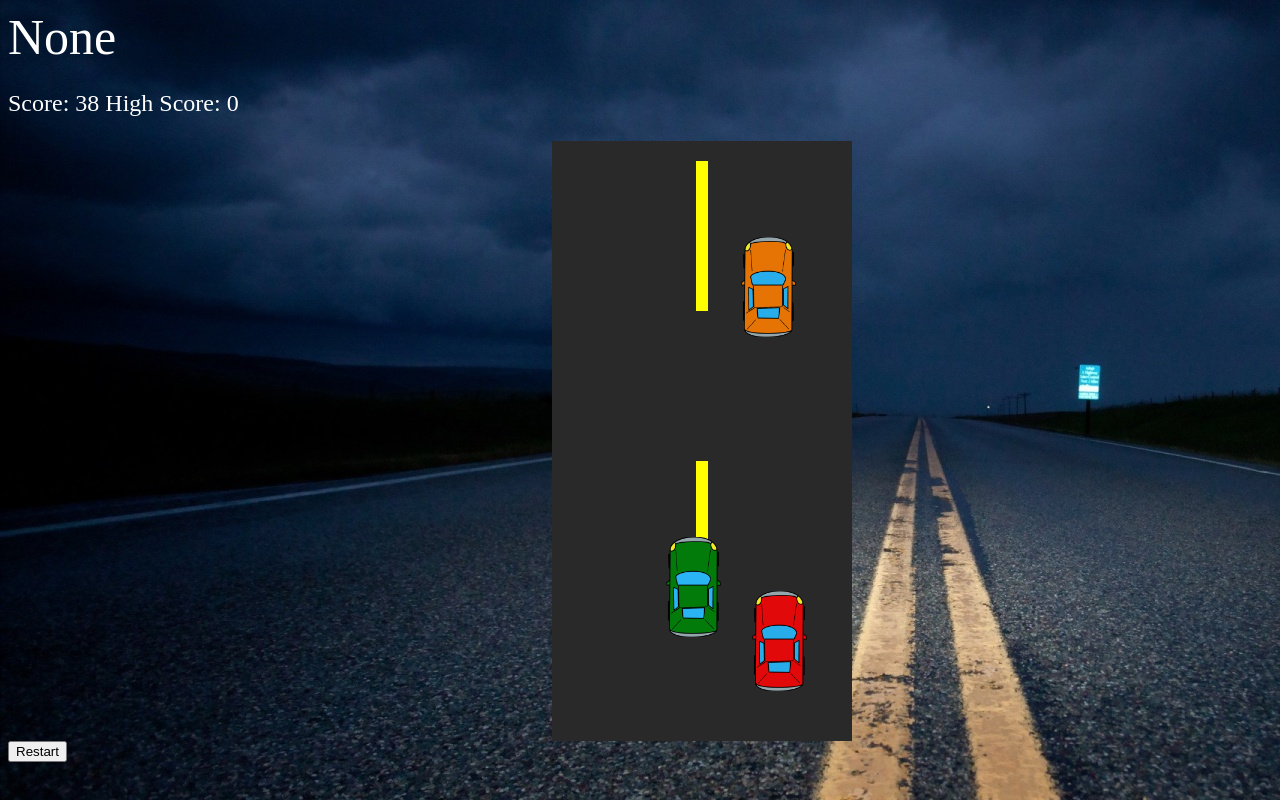
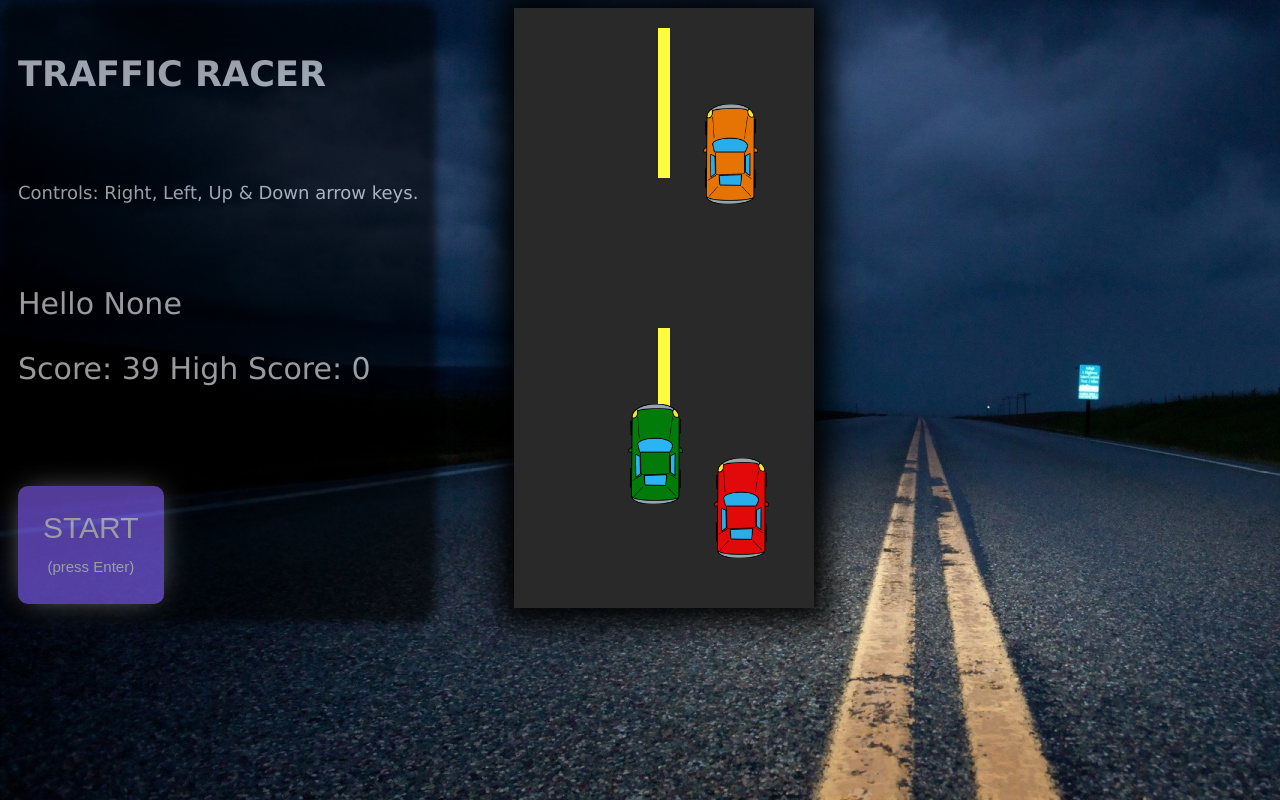
Before and after one commit to Kattkovacs/javascript-game-drivers, a Flask app: page /game in a window 1280 px wide. Run offline with Flask 2, Linux system fonts and the light colour scheme.

Commit message:
restart button and visual upgrade

```diff
--- a/server.py
+++ b/server.py
@@ -16,5 +16,4 @@
 
 
 if __name__ == '__main__':
-    app.run(debug=True,
-            port=5000)
+    app.run(debug=True)
--- a/static/css/style.css
+++ b/static/css/style.css
@@ -1,15 +1,25 @@
 body {
     background: url("/static/img/background.jpg");
+}
+
+h1 {
+    text-align: center;
+    color: white;
+}
+
+form {
+    text-align: center;
 }
 
 #road {
     position: relative;
     height: 600px;
     width: 300px;
-    left: 43%;
-    margin-top: 20px;
+    left: 40%;
+    margin-top: 5px;
     background-color: #292929;
     overflow: hidden;
+    box-shadow: 0px 1px 30px 15px black;
 }
 
 .line{
@@ -17,22 +27,22 @@
     height: 150px;
     width: 4%;
     margin-left: 48%;
-    background: yellow;
+    background: #fffc40;
 }
 
 #line-1{
     top: -150px;
-    color: yellow;
+    color: #fffc40;
 }
 
 #line-2{
     top: 150px;
-    color: yellow;
+    color: #fffc40;
 }
 
 #line-3{
     top: 450px;
-    color: yellow;
+    color: #fffc40;
 }
 
 #player {
@@ -77,41 +87,46 @@
     top: -500px;
     left: 13%;
 }
-
-#score{
-    font-size: x-large;
+#restart-div {
+    position: absolute;
+    height: 100%;
+    width: 100%;
+    background-color: #292929;
     color: white;
+    font-family: sans-serif;
+    font-size: 40px;
+    text-align: center;
+    display: none;
 }
 
-
-#high-score{
-    font-size: x-large;
+#restart {
+    border: none;
+    padding: 25px;
     color: white;
+    background-color: #8a64ff;
+    font-size: 30px;
+    margin-top: 25%;
+    box-shadow: 0px 0px 30px -10px white;
+    border-radius: 10px;
 }
-
-
-#player-name {
-    font-size: 50px;
+.small-text{
+    font-size: 15px;
+}
+#score-div{
+    position: absolute;
+    margin-top: 0%;
+    margin-left: 0%;
+    font-size: 30px;
+    font-family: 'Ubuntu', 'Lucida Grande', 'Lucida Sans Unicode', 'Geneva', 'Verdana', sans-serif;
+    background-color: black;
+    opacity: 60%;
     color: white;
+    padding: 10px;
+    box-shadow: 0px 1px 8px 8px black;
+    border-radius: 10px;
 }
-
-.labels {
-    font-size: x-large;
-    color: white;
+#help{
+	text-align: center;
+    font-size: large;
+    padding-top: 0;
 }
-
-h1 {
-    font-size: 100px;
-    text-align: center;
-    color: white;
-}
-
-.player-name {
-    text-align:center;
-}
-
-h2 {
-    color: white;
-    text-align: center;
-    color: yellow;
-}
--- a/static/js/game.js
+++ b/static/js/game.js
@@ -4,7 +4,8 @@
 const car2 = document.querySelector('#car-2');
 const car3 = document.querySelector('#car-3');
 const restartDiv = document.querySelector('#restart-div');
-const restartBtn = document.querySelector('#restart-btn');
+const restartBtn = document.querySelector('#restart');
+let audio1 = document.getElementById("audio");
 let gameOver = false;
 let scoreCounter = 0;
 let score = document.querySelector('#score');
@@ -14,13 +15,19 @@
 let moveRight = false;
 let moveUp = false;
 let moveDown = false;
-let highScore = parseInt(localStorage.getItem('high-score'));
-highScore.innerHTML = String(highScore);
+let highScore = document.querySelector(('#high-score'))
+
+// if (!(window.localStorage.getItem('high-score'))) {
+//     window.localStorage.setItem('high-score', '0');
+// }
+// let highScore = parseInt(window.localStorage.getItem('high-score'));
+// document.querySelector('#high-score').innerHTML = String(highScore);
 
 
 
 document.addEventListener('keydown', keyDownHandler);
 document.addEventListener('keyup', keyUpHandler);
+restartBtn.addEventListener('click', gameRestart);
 
 function keyDownHandler(e) {
     if (gameOver === false) {
@@ -56,13 +63,6 @@
         }
 }
 
-
-// function getStyle(selector) {
-//     const elem = document.querySelector(selector);
-//     const style = getComputedStyle(elem);
-//     return style;
-// }
-
 function lineMove(line) {
     const elem = document.querySelector(line);
     const style = getComputedStyle(elem);
@@ -79,7 +79,7 @@
         let carCurrentTop = parseInt(style.top);
         if (carCurrentTop > 600) { //road.height
             carCurrentTop = -300;
-            let carLeft = parseInt(Math.random() * (300 - 70)); //road.width - car.width
+            let carLeft = parseInt(Math.random() * (300 - 55)); //road.width - car.width
             elem.style.left = String(carLeft) + 'px';
         }
         elem.style.top = String(carCurrentTop + speed) + 'px';
@@ -89,7 +89,7 @@
     const elem = document.querySelector('#player');
     const style = getComputedStyle(elem);
     let leftPosition = parseInt(style.left);
-    if (gameOver === false && leftPosition > -10) {
+    if (gameOver === false && leftPosition > 0) {
         elem.style.left = String(leftPosition - 5) + 'px';
         moveLeft = requestAnimationFrame(left);
     }
@@ -99,7 +99,7 @@
     const elem = document.querySelector('#player');
     const style = getComputedStyle(elem);
     let leftPosition = parseInt(style.left);
-    if (gameOver === false && leftPosition < 302 - 70) { //road.width - car.width
+    if (gameOver === false && leftPosition < 300 - 55) { //road.width - car.width
         elem.style.left = String(leftPosition + 5) + 'px';
         moveRight = requestAnimationFrame(right);
     }
@@ -136,9 +136,11 @@
         speed++;
         lineSpeed++;
     }
-    if (scoreCounter % 20 == 0) {
-        let playerScore = scoreCounter / 10;
-        score.innerHTML = String(playerScore);
+    if (scoreCounter % 10 === 0) {
+        score.innerHTML = String(scoreCounter / 10);
+    }
+    if (scoreCounter / 10 > document.querySelector('#high-score')) {
+        highScore.innerHTML = String(scoreCounter / 10);
     }
     carMove('#car-1');
     carMove('#car-2');
@@ -147,10 +149,11 @@
     lineMove('#line-2');
     lineMove('#line-3');
     animId = requestAnimationFrame(repeat);
+}
 
-    restartBtn.click(function () {
-        location.reload();
-    });
+function gameRestart() {
+    location.reload();
+    // setHighScore();
 }
 
 function stopTheGame() {
@@ -160,21 +163,21 @@
     cancelAnimationFrame(moveLeft);
     cancelAnimationFrame(moveUp);
     cancelAnimationFrame(moveDown);
-    let snd = new Audio("/static/sound/carCrash.mp3");
-    snd.play();
-    restartDiv.slideDown();
+    // restartDiv.slideDown();
     restartBtn.focus();
-    setHighScore();
 }
 
+function sound(audio) {
+    audio.play();
+}
 
-function setHighScore() {
-    if (highScore < score) {
-        highScore = score;
-        localStorage.setItem('high-score', highScore);
-    }
-    highScore.innerHTML = String(highScore);
-}
+// function setHighScore() {
+//     if (document.querySelector('#high-score') < score) {
+//         highScore = score;
+//         localStorage.setItem('high-score', highScore);
+//     }
+//     document.querySelector('#high-score').innerHTML = String(highScore);
+// }
 
 function collision(player, car) {
     let x1 = player.offsetLeft;
--- a/templates/game.html
+++ b/templates/game.html
@@ -7,10 +7,16 @@
     <script src="{{ url_for('static', filename='js/game.js') }}" defer></script>
 </head>
 <body>
-<div id="player-name"> {{ player_name }} </div>
     <div id="score-div">
-    <p class="labels">Score: <span id="score">0</span> High Score: <span id="high-score">0</span></p>
-{#    <p class="labels">High Score:</p> <span id="high-score">0</span>#}
+        <h3>TRAFFIC RACER</h3><br>
+        <p id="help">Controls: Right, Left, Up & Down arrow keys.</p><br>
+        <p>Hello {{ player_name }}</p>
+        Score: <span id="score">0</span>
+        High Score: <span id="high-score">0</span><br>
+        <button id="restart">
+            START<br>
+            <small class="small-text">(press Enter)</small>
+        </button>
     </div>
     <div id="road">
         <div id="line-1" class="line"></div>
@@ -22,12 +28,6 @@
         <div id="car-2" class="car"></div>
         <div id="car-3" class="car"></div>
     </div>
-<div id="restart-div">
-    <button id="restart">
-        Restart<br>
-    </button>
-</div>
-
-
+<audio id="audio" src="/static/sound/carCrash.mp3" type="audio/mpg"></audio>
 </body>
 </html>
--- a/templates/index.html
+++ b/templates/index.html
@@ -7,10 +7,9 @@
     <link rel="stylesheet" href="{{ url_for('static', filename='css/style.css') }}">
 </head>
 <body>
-<h1 name="title" >Traffic Racer</h1>
-<h2>Add your name here!</h2>
+<h1>TRAFFIC RACER</h1>
 <form action="{{ url_for('game') }}" class="player-name" id="user-name"  >
-    <input type="text" name="player" required>
+    <input type="text" name="player" required placeholder="Enter Your name">
 <button type="submit">Start</button>
 </form>
 </body>
```
Lines whose indentation alone changed are shown as unchanged.
